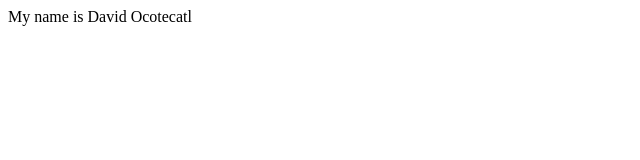
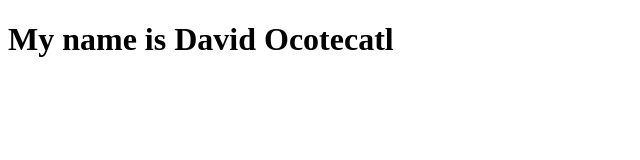
Before and after one commit to Davido35684/first-github-project, a plain HTML site: page index.html in a window 1280 px wide. Shown: the whole page, without its empty margins (0-640 px from the left). Drawn offline with Linux system fonts and the light colour scheme.

Commit message:
Initial commit

```diff
--- a/index.html
+++ b/index.html
@@ -7,6 +7,6 @@
     <title>Document</title>
 </head>
 <body>
-    My name is David Ocotecatl
+    <h1>My name is David Ocotecatl</h1>
 </body>
 </html>
```
